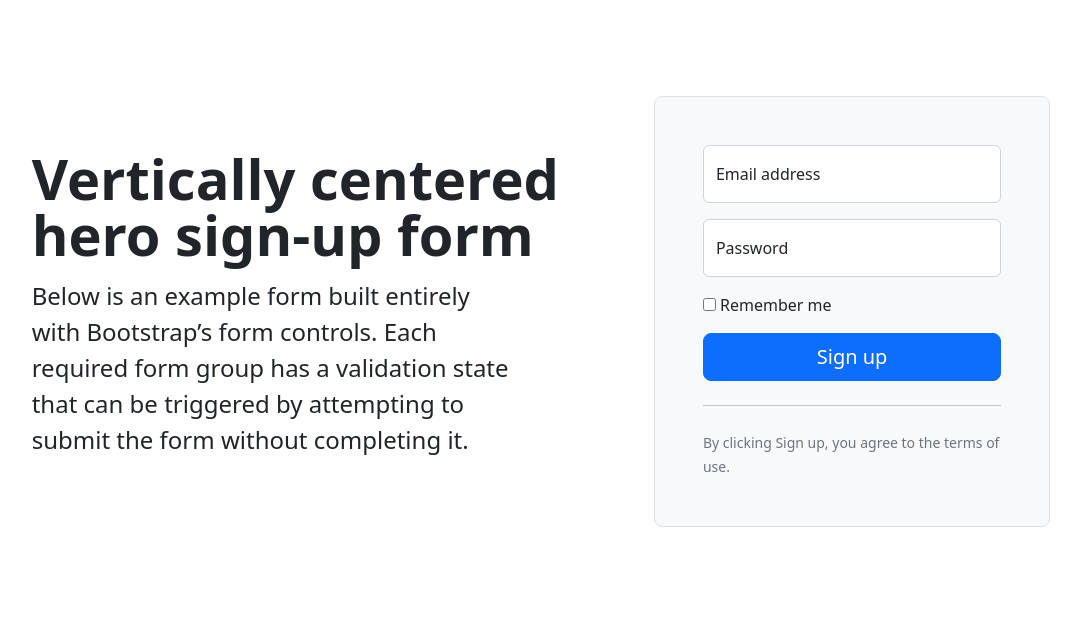
After one commit to felipee-monteiro/projetoWeb, a PHP site: page /newquiz.php in a window 1280 px wide. The commit adds this page. Shown: the top 622 px of the page, without its empty margins (99-1180 px from the left). Run offline with PHP 8.4, Linux system fonts and the light colour scheme.

Commit message:
views:update

```diff
--- /dev/null
+++ b/views/newquiz.php
@@ -0,0 +1,32 @@
+<?php
+
+include "../includes/htmlTemplate.php";
+
+echo '<div class="container col-xl-10 col-xxl-8 px-4 py-5">
+    <div class="row align-items-center g-lg-5 py-5">
+      <div class="col-lg-7 text-center text-lg-start">
+        <h1 class="display-4 fw-bold lh-1 mb-3">Vertically centered hero sign-up form</h1>
+        <p class="col-lg-10 fs-4">Below is an example form built entirely with Bootstrap’s form controls. Each required form group has a validation state that can be triggered by attempting to submit the form without completing it.</p>
+      </div>
+      <div class="col-md-10 mx-auto col-lg-5">
+        <form class="p-4 p-md-5 border rounded-3 bg-light">
+          <div class="form-floating mb-3">
+            <input type="email" class="form-control" id="floatingInput" placeholder="name@example.com">
+            <label for="floatingInput">Email address</label>
+          </div>
+          <div class="form-floating mb-3">
+            <input type="password" class="form-control" id="floatingPassword" placeholder="Password">
+            <label for="floatingPassword">Password</label>
+          </div>
+          <div class="checkbox mb-3">
+            <label>
+              <input type="checkbox" value="remember-me"> Remember me
+            </label>
+          </div>
+          <button class="w-100 btn btn-lg btn-primary" type="submit">Sign up</button>
+          <hr class="my-4">
+          <small class="text-muted">By clicking Sign up, you agree to the terms of use.</small>
+        </form>
+      </div>
+    </div>
+  </div>';
--- a/views/style.css
+++ /dev/null
@@ -1,3 +0,0 @@
-h1 {
-  color: green;
-}
```
Also changed, not shown: views/index.php (+9 -17 lines), views/quiz.php (added, +12 -0 lines).
